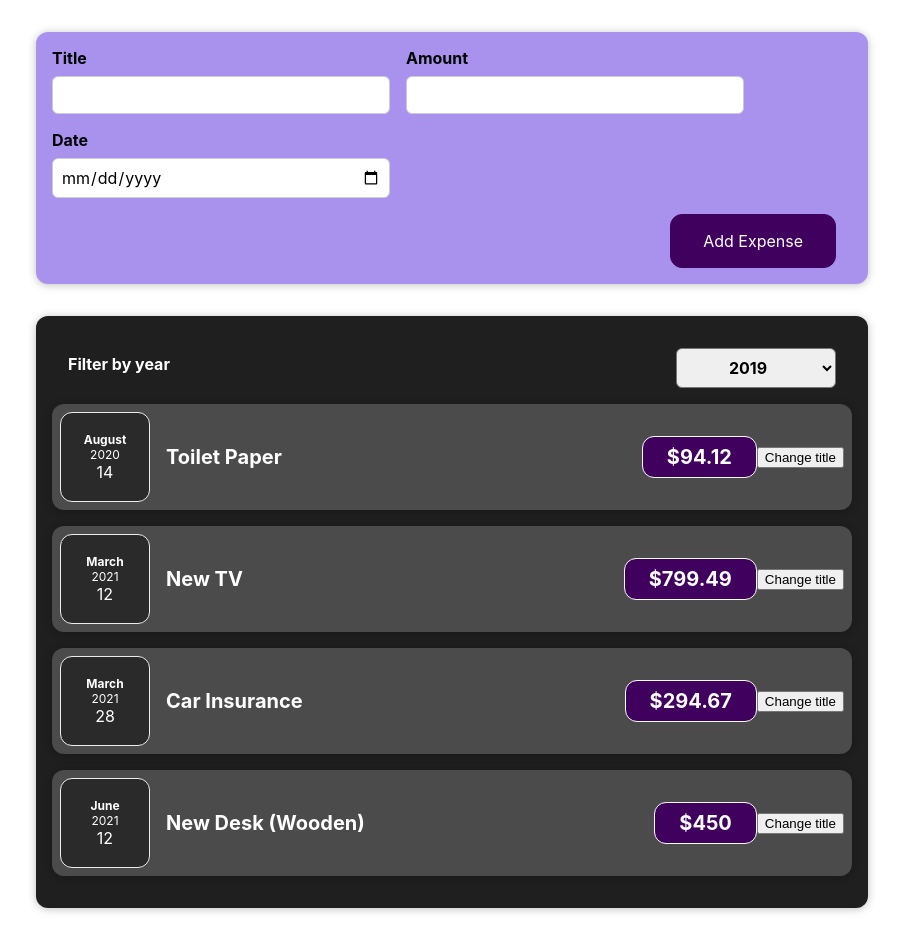
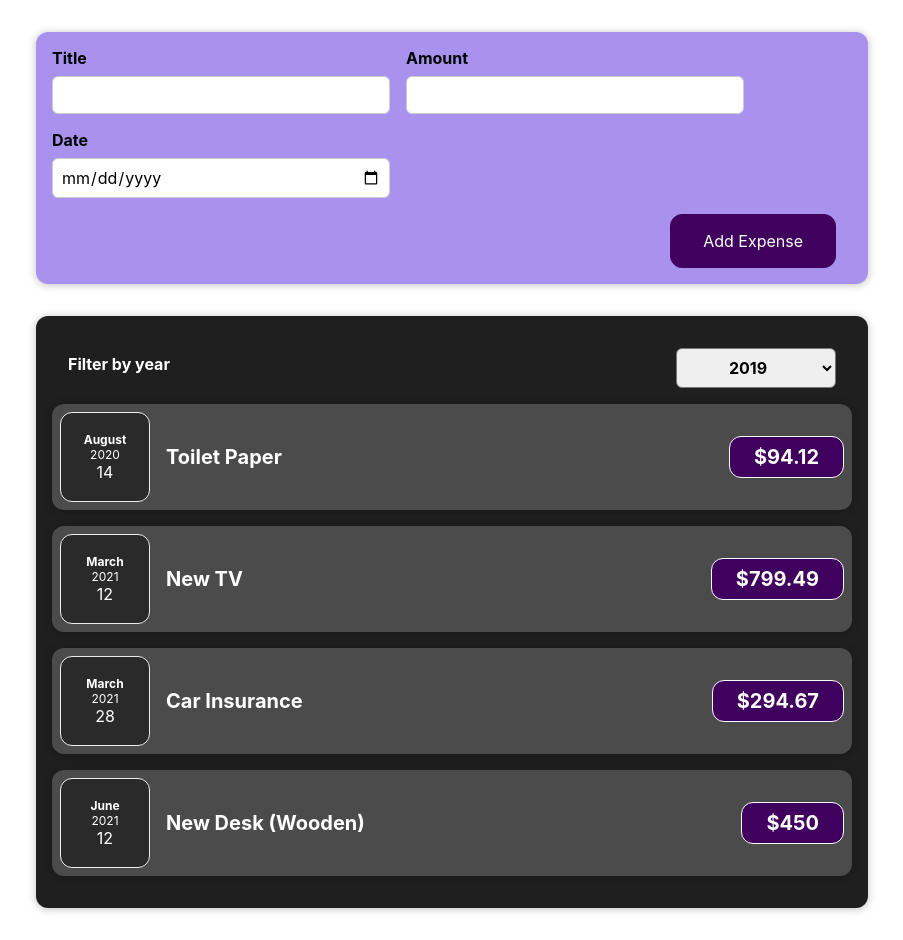
Before and after one commit to Dilan03/React-complete-course, a React (Create React App) app: page / in a window 1280 px wide. Shown: the whole page, without its empty margins (188-1091 px from the left). Built offline with nearby package versions, Linux system fonts and the light colour scheme; the HTML template or start-up script is replaced by a standard one.

Commit message:
Expenses Added Dynamically

```diff
--- a/src/App.js
+++ b/src/App.js
@@ -1,10 +1,9 @@
-import React from 'react';
+import React, {useState} from 'react';
 
 import NewExpense from './components/NewExpense/NewExpense';
 import ExpensesDisplay from "./components/Expenses/ExpensesDisplay"
 
-const App = () => {
-  const expenses = [
+const DUMMY_EXPENSES = [
   {
     id: 'e1',
     title: 'Toilet Paper',
@@ -26,9 +25,13 @@
   },
 ];
 
+const App = () => {
+  const [expenses, setExpenses] = useState(DUMMY_EXPENSES);
+
   const addExpenseHandler = expense => {
-    console.log('In App.js');
-    console.log(expense)
+    setExpenses(prevExpenses => {
+      return [expense, ...prevExpenses]
+    });
   }
 
   return (
--- a/src/components/Expenses/ExpenseItem.js
+++ b/src/components/Expenses/ExpenseItem.js
@@ -1,25 +1,16 @@
-import React, {useState} from 'react';
+import React from 'react';
 import ExpenseDate from './ExpenseDate';
 import './ExpenseItem.css';
 import Card from '../UI/Card';
 
 const ExpenseItem = (props) => {
-
-  const [title, setTitle] = useState(props.title);// should'nt be call in nested functions
-
-  const clickHandler = () => {
-    setTitle('Updated!'); // we pass the new value as an argument
-    console.log(title)
-  }
-
   return (
   <Card className="expense-item">
     <ExpenseDate date={props.date}/>
     <div className="expense-item__description">
-      <h2>{title}</h2>
+      <h2>{props.title}</h2>
       <div className="expense-item__price">${props.amount}</div>
     </div>
-    <button onClick={clickHandler} >Change title</button>
   </Card>
   );
 }
--- a/src/components/Expenses/ExpensesDisplay.js
+++ b/src/components/Expenses/ExpensesDisplay.js
@@ -17,10 +17,7 @@
     <div>
       <Card className="expenses">
         <ExpensesFilter selected={filteredYear} onFilterChange={filterChangeHandler}/>
-        <ExpenseItem title={props.expenses[0].title} amount={props.expenses[0].amount} date={props.expenses[0].date}/>
-        <ExpenseItem title={props.expenses[1].title} amount={props.expenses[1].amount} date={props.expenses[1].date}/>
-        <ExpenseItem title={props.expenses[2].title} amount={props.expenses[2].amount} date={props.expenses[2].date}/>
-        <ExpenseItem title={props.expenses[3].title} amount={props.expenses[3].amount} date={props.expenses[3].date}/>
+        {props.expenses.map(expense => <ExpenseItem title={expense.title} amount={expense.amount} date={expense.date}/>)}
       </Card>
     </div>
   );
```
Lines whose indentation alone changed are shown as unchanged.
